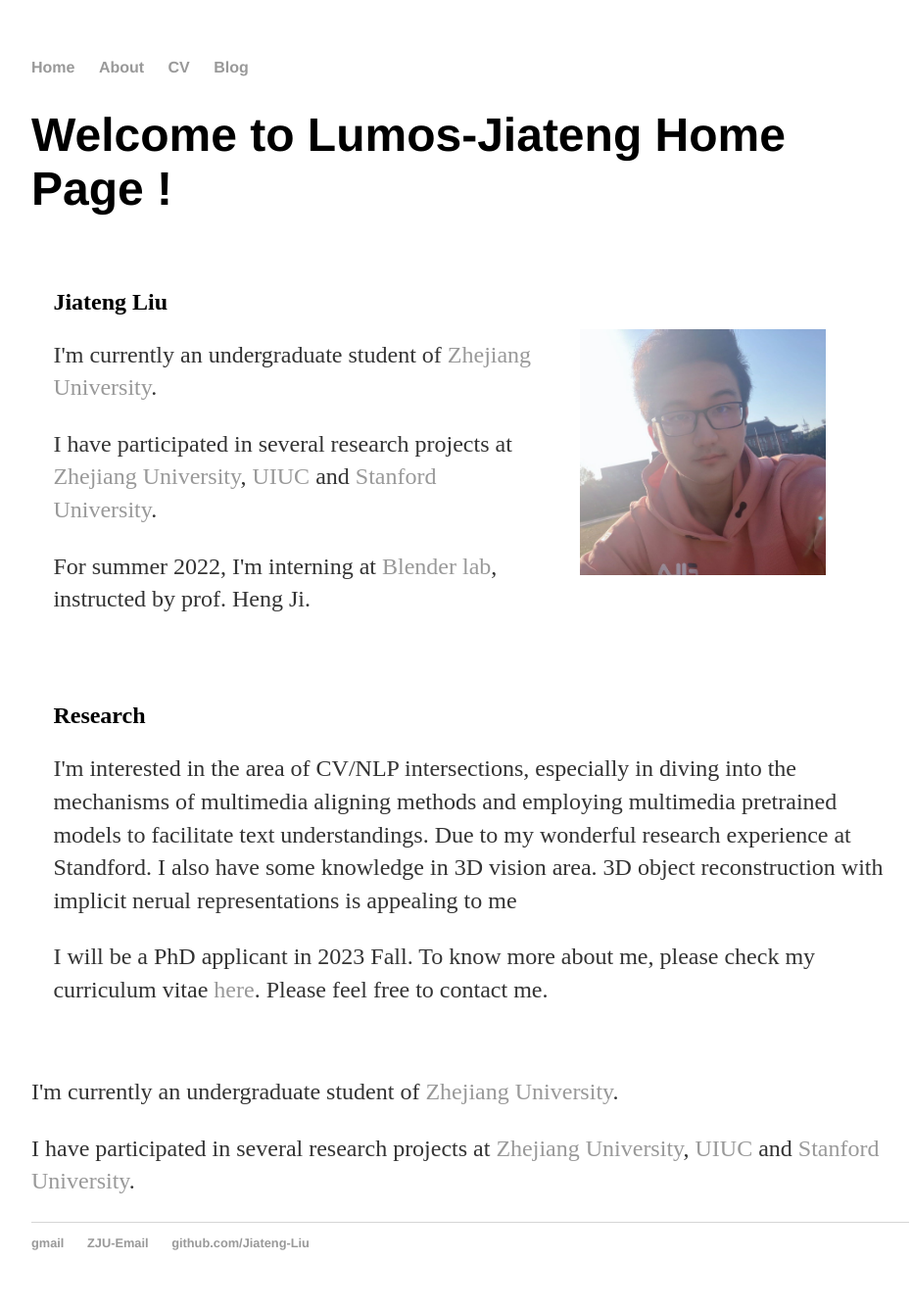
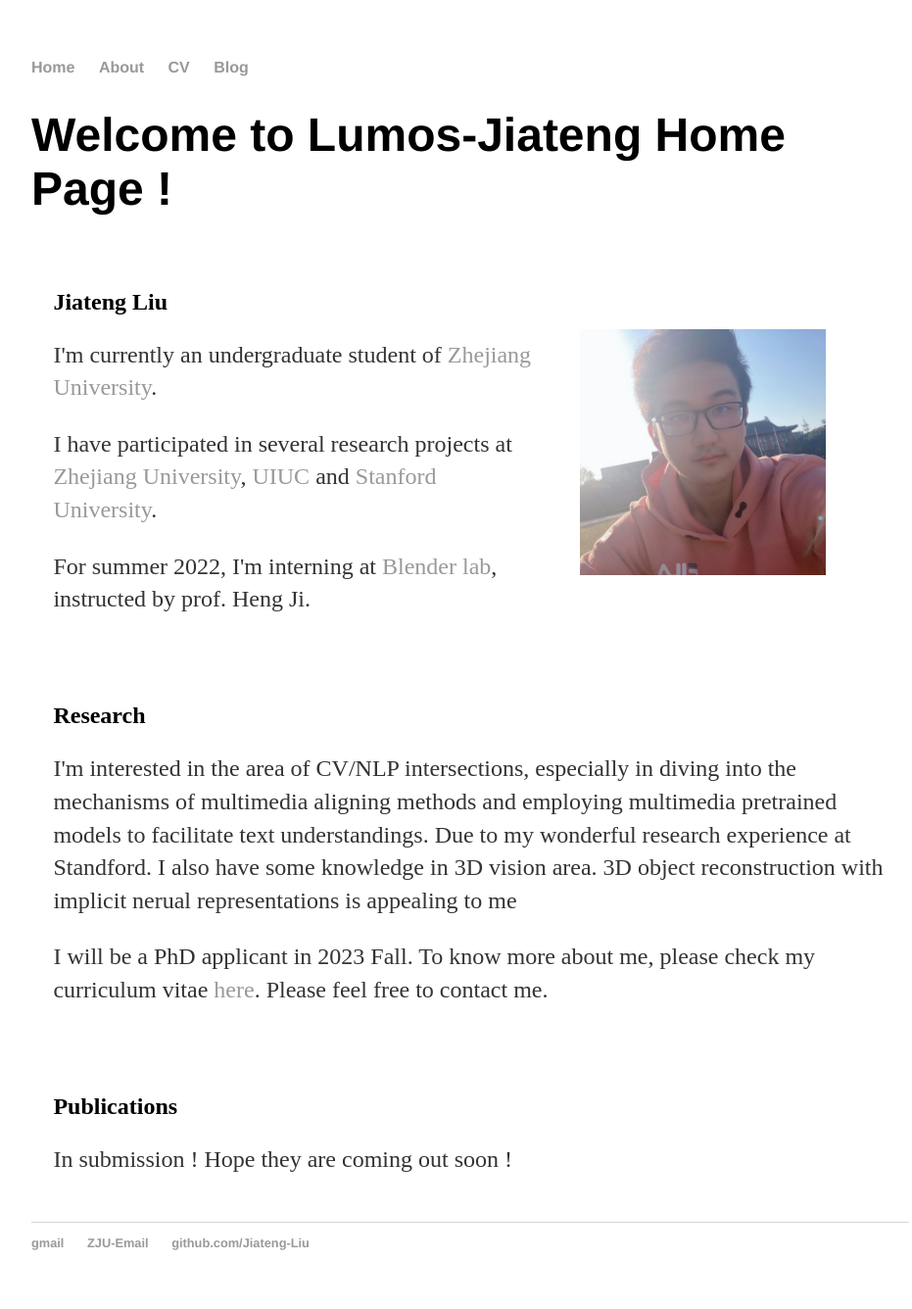
Before and after one commit to Lumos-Jiateng/Lumos-Jiateng.github.io, a Jekyll site: the page built from index.html, in a window 1280 px wide. Shown: the whole page at 98% size, without its empty margins (160-1091 px from the left). Built offline with Jekyll 4.4.1, drawn with Linux system fonts in a browser that asks for light colours.

Commit message:
Update index.html

```diff
--- a/index.html
+++ b/index.html
@@ -41,6 +41,14 @@
           </tr>
         </table>
 
-	<p>I'm currently an undergraduate student of <a href="https://www.zju.edu.cn/">Zhejiang University</a>. </p>
-	<p>I have participated in several research projects at <a href="https://www.zju.edu.cn/">Zhejiang University</a>, <a href="https://illinois.edu/">UIUC</a> and <a href="https://www.stanford.edu/">Stanford University</a>.</p>
+	<table style="width:100%;border:0px;border-spacing:0px;border-collapse:separate;margin-right:auto;margin-left:auto;">
+          <tr style="padding:0px">
+            <td style="padding:2.5%;width:60%;vertical-align:middle">
+              <h2>
+                Publications
+              </h2>
+              <p>In submission ! Hope they are coming out soon !
+              </p>
+          </tr>
+        </table>
 </div><!-- /.blurb -->
```
